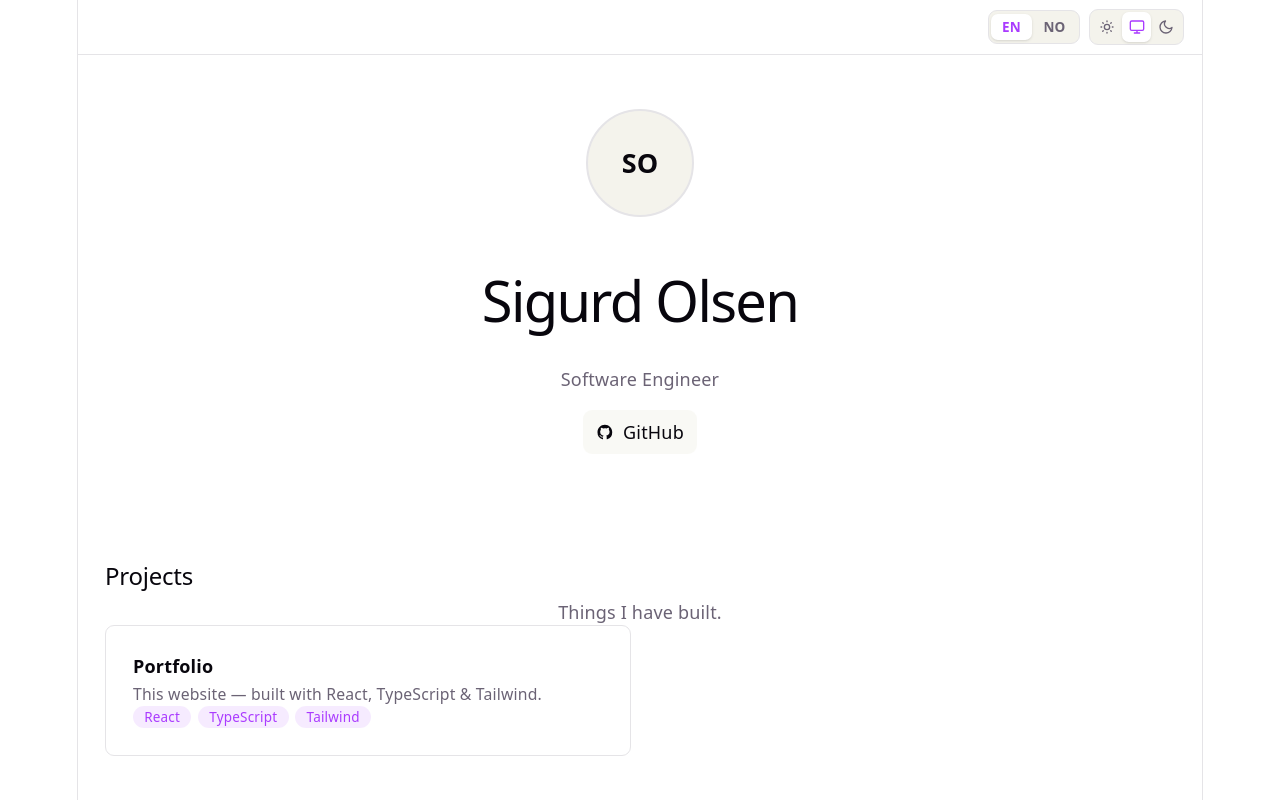
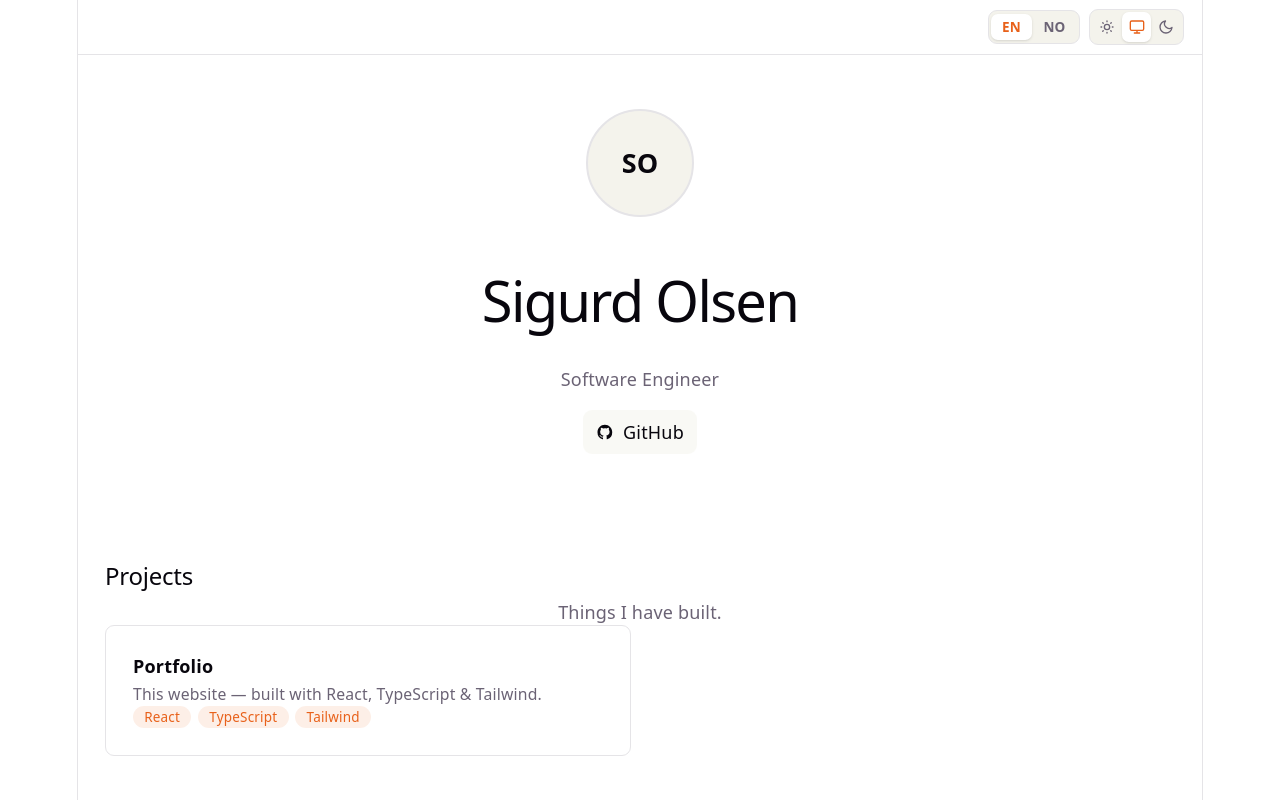
Before and after one commit to siigols/webpage, a React (Vite) app: page / in a window 1280 px wide. Shown: the top 800 px of the page. Built offline with nearby package versions, Linux system fonts and the light colour scheme.

Commit message:
style: recolor accent theme from purple to sunset orange
Update CSS custom properties for both light and dark modes:
- Light: #e8611a (warm sunset orange) with matching bg/border alphas
- Dark: #fb923c (lighter orange for dark backgrounds) with matching alphas

```diff
--- a/src/index.css
+++ b/src/index.css
@@ -6,9 +6,9 @@
   --bg: #fff;
   --border: #e5e4e7;
   --code-bg: #f4f3ec;
-  --accent: #aa3bff;
-  --accent-bg: rgba(170, 59, 255, 0.1);
-  --accent-border: rgba(170, 59, 255, 0.5);
+  --accent: #e8611a;
+  --accent-bg: rgba(232, 97, 26, 0.1);
+  --accent-border: rgba(232, 97, 26, 0.5);
   --social-bg: rgba(244, 243, 236, 0.5);
   --shadow:
     rgba(0, 0, 0, 0.1) 0 10px 15px -3px, rgba(0, 0, 0, 0.05) 0 4px 6px -2px;
@@ -41,9 +41,9 @@
   --bg: #16171d;
   --border: #2e303a;
   --code-bg: #1f2028;
-  --accent: #c084fc;
-  --accent-bg: rgba(192, 132, 252, 0.15);
-  --accent-border: rgba(192, 132, 252, 0.5);
+  --accent: #fb923c;
+  --accent-bg: rgba(251, 146, 60, 0.15);
+  --accent-border: rgba(251, 146, 60, 0.5);
   --social-bg: rgba(47, 48, 58, 0.5);
   --shadow:
     rgba(0, 0, 0, 0.4) 0 10px 15px -3px, rgba(0, 0, 0, 0.25) 0 4px 6px -2px;
```
